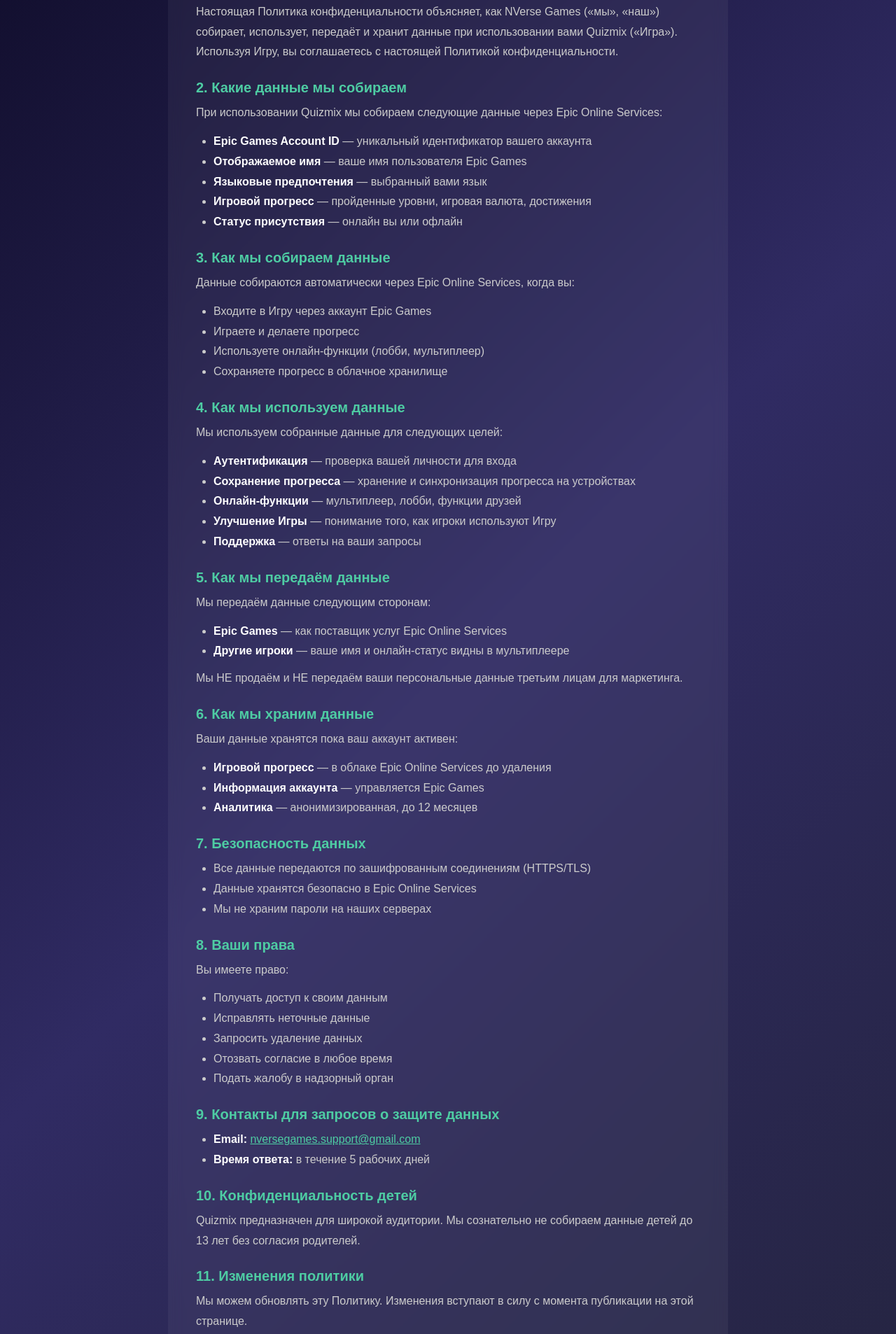
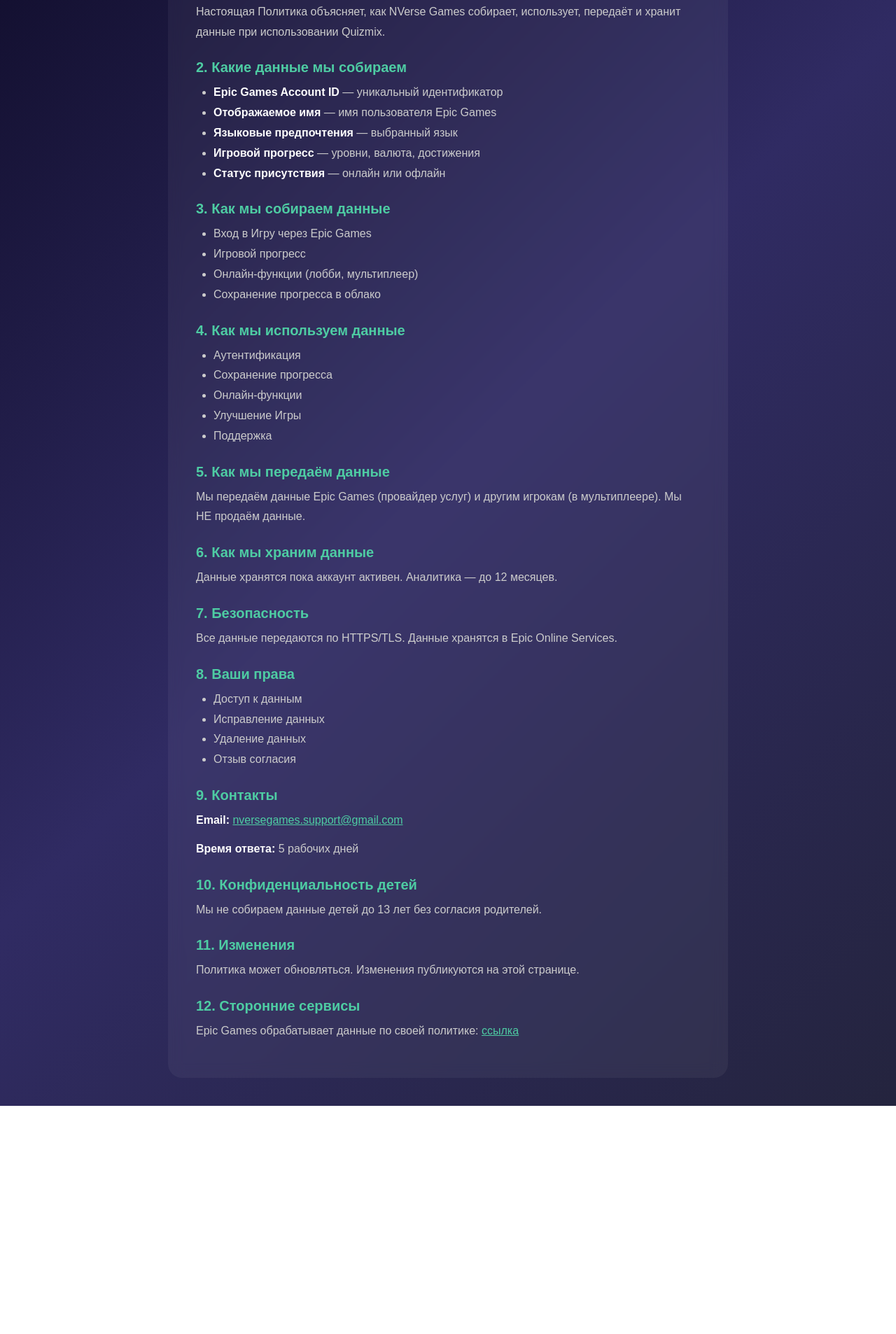
Before and after one commit to nversegames/NVerse-Games, a plain HTML site: page privacy-policy.html in a window 1280 px wide. Shown: the part 216-2122 px from the top of the page at 70% size. After the commit the page ends 1796 px from the top, so only its background shows below. Drawn offline with Linux system fonts and the light colour scheme.

Commit message:
Update privacy-policy.html

```diff
--- a/privacy-policy.html
+++ b/privacy-policy.html
@@ -3,7 +3,7 @@
 <head>
   <meta charset="UTF-8">
   <meta name="viewport" content="width=device-width, initial-scale=1.0">
-  <title>Политика конфиденциальности - NVerse Games</title>
+  <title>Privacy Policy - NVerse Games</title>
   <style>
     * {
       margin: 0;
@@ -46,7 +46,6 @@
       cursor: pointer;
       font-size: 14px;
       transition: all 0.3s;
-      text-decoration: none;
     }
 
     .lang-btn:hover, .lang-btn.active {
@@ -88,99 +87,159 @@
     strong {
       color: #fff;
     }
+
+    .lang-content {
+      display: none;
+    }
+
+    .lang-content.active {
+      display: block;
+    }
   </style>
 </head>
 <body>
   <div class="lang-switch">
-    <a href="privacy-policy.html" class="lang-btn active">🇷🇺 RU</a>
-    <a href="privacy-policy-en.html" class="lang-btn">🇬🇧 EN</a>
+    <button class="lang-btn active" onclick="switchLang('ru')">🇷🇺 RU</button>
+    <button class="lang-btn" onclick="switchLang('en')">🇬🇧 EN</button>
   </div>
 
   <div class="container">
+    <div id="ru-content" class="lang-content active">
       <h1>Политика конфиденциальности - Quizmix</h1>
       <p style="text-align:center;"><strong>Последнее обновление: 24 августа 2026 г.</strong></p>
 
       <h2>1. Введение</h2>
-    <p>Настоящая Политика конфиденциальности объясняет, как NVerse Games («мы», «наш») собирает, использует, передаёт и хранит данные при использовании вами Quizmix («Игра»). Используя Игру, вы соглашаетесь с настоящей Политикой конфиденциальности.</p>
+      <p>Настоящая Политика объясняет, как NVerse Games собирает, использует, передаёт и хранит данные при использовании Quizmix.</p>
 
       <h2>2. Какие данные мы собираем</h2>
-    <p>При использовании Quizmix мы собираем следующие данные через Epic Online Services:</p>
       <ul>
-      <li><strong>Epic Games Account ID</strong> — уникальный идентификатор вашего аккаунта</li>
-      <li><strong>Отображаемое имя</strong> — ваше имя пользователя Epic Games</li>
-      <li><strong>Языковые предпочтения</strong> — выбранный вами язык</li>
-      <li><strong>Игровой прогресс</strong> — пройденные уровни, игровая валюта, достижения</li>
-      <li><strong>Статус присутствия</strong> — онлайн вы или офлайн</li>
+        <li><strong>Epic Games Account ID</strong> — уникальный идентификатор</li>
+        <li><strong>Отображаемое имя</strong> — имя пользователя Epic Games</li>
+        <li><strong>Языковые предпочтения</strong> — выбранный язык</li>
+        <li><strong>Игровой прогресс</strong> — уровни, валюта, достижения</li>
+        <li><strong>Статус присутствия</strong> — онлайн или офлайн</li>
       </ul>
 
       <h2>3. Как мы собираем данные</h2>
-    <p>Данные собираются автоматически через Epic Online Services, когда вы:</p>
       <ul>
-      <li>Входите в Игру через аккаунт Epic Games</li>
-      <li>Играете и делаете прогресс</li>
-      <li>Используете онлайн-функции (лобби, мультиплеер)</li>
-      <li>Сохраняете прогресс в облачное хранилище</li>
+        <li>Вход в Игру через Epic Games</li>
+        <li>Игровой прогресс</li>
+        <li>Онлайн-функции (лобби, мультиплеер)</li>
+        <li>Сохранение прогресса в облако</li>
       </ul>
 
       <h2>4. Как мы используем данные</h2>
-    <p>Мы используем собранные данные для следующих целей:</p>
       <ul>
-      <li><strong>Аутентификация</strong> — проверка вашей личности для входа</li>
-      <li><strong>Сохранение прогресса</strong> — хранение и синхронизация прогресса на устройствах</li>
-      <li><strong>Онлайн-функции</strong> — мультиплеер, лобби, функции друзей</li>
-      <li><strong>Улучшение Игры</strong> — понимание того, как игроки используют Игру</li>
-      <li><strong>Поддержка</strong> — ответы на ваши запросы</li>
+        <li>Аутентификация</li>
+        <li>Сохранение прогресса</li>
+        <li>Онлайн-функции</li>
+        <li>Улучшение Игры</li>
+        <li>Поддержка</li>
       </ul>
 
       <h2>5. Как мы передаём данные</h2>
-    <p>Мы передаём данные следующим сторонам:</p>
-    <ul>
-      <li><strong>Epic Games</strong> — как поставщик услуг Epic Online Services</li>
-      <li><strong>Другие игроки</strong> — ваше имя и онлайн-статус видны в мультиплеере</li>
-    </ul>
-    <p>Мы НЕ продаём и НЕ передаём ваши персональные данные третьим лицам для маркетинга.</p>
+      <p>Мы передаём данные Epic Games (провайдер услуг) и другим игрокам (в мультиплеере). Мы НЕ продаём данные.</p>
 
       <h2>6. Как мы храним данные</h2>
-    <p>Ваши данные хранятся пока ваш аккаунт активен:</p>
+      <p>Данные хранятся пока аккаунт активен. Аналитика — до 12 месяцев.</p>
+
+      <h2>7. Безопасность</h2>
+      <p>Все данные передаются по HTTPS/TLS. Данные хранятся в Epic Online Services.</p>
+
+      <h2>8. Ваши права</h2>
       <ul>
-      <li><strong>Игровой прогресс</strong> — в облаке Epic Online Services до удаления</li>
-      <li><strong>Информация аккаунта</strong> — управляется Epic Games</li>
-      <li><strong>Аналитика</strong> — анонимизированная, до 12 месяцев</li>
+        <li>Доступ к данным</li>
+        <li>Исправление данных</li>
+        <li>Удаление данных</li>
+        <li>Отзыв согласия</li>
       </ul>
 
-    <h2>7. Безопасность данных</h2>
+      <h2>9. Контакты</h2>
+      <p><strong>Email:</strong> <a href="mailto:nversegames.support@gmail.com">nversegames.support@gmail.com</a></p>
+      <p><strong>Время ответа:</strong> 5 рабочих дней</p>
+
+      <h2>10. Конфиденциальность детей</h2>
+      <p>Мы не собираем данные детей до 13 лет без согласия родителей.</p>
+
+      <h2>11. Изменения</h2>
+      <p>Политика может обновляться. Изменения публикуются на этой странице.</p>
+
+      <h2>12. Сторонние сервисы</h2>
+      <p>Epic Games обрабатывает данные по своей политике: <a href="https://www.epicgames.com/site/en-US/privacypolicy">ссылка</a></p>
+    </div>
+
+    <div id="en-content" class="lang-content">
+      <h1>Privacy Policy - Quizmix</h1>
+      <p style="text-align:center;"><strong>Last updated: August 24, 2026</strong></p>
+
+      <h2>1. Introduction</h2>
+      <p>This Privacy Policy explains how NVerse Games collects, uses, shares, and retains data when you use Quizmix.</p>
+
+      <h2>2. Data We Collect</h2>
       <ul>
-      <li>Все данные передаются по зашифрованным соединениям (HTTPS/TLS)</li>
-      <li>Данные хранятся безопасно в Epic Online Services</li>
-      <li>Мы не храним пароли на наших серверах</li>
+        <li><strong>Epic Games Account ID</strong> - unique identifier</li>
+        <li><strong>Display Name</strong> - Epic Games username</li>
+        <li><strong>Language preference</strong> - selected language</li>
+        <li><strong>Game progress</strong> - levels, currency, achievements</li>
+        <li><strong>Online presence</strong> - online or offline status</li>
       </ul>
 
-    <h2>8. Ваши права</h2>
-    <p>Вы имеете право:</p>
+      <h2>3. How We Collect Data</h2>
       <ul>
-      <li>Получать доступ к своим данным</li>
-      <li>Исправлять неточные данные</li>
-      <li>Запросить удаление данных</li>
-      <li>Отозвать согласие в любое время</li>
-      <li>Подать жалобу в надзорный орган</li>
+        <li>Login via Epic Games</li>
+        <li>Game progression</li>
+        <li>Online features (lobbies, multiplayer)</li>
+        <li>Cloud save</li>
       </ul>
 
-    <h2>9. Контакты для запросов о защите данных</h2>
+      <h2>4. How We Use Data</h2>
       <ul>
-      <li><strong>Email:</strong> <a href="mailto:nversegames.support@gmail.com">nversegames.support@gmail.com</a></li>
-      <li><strong>Время ответа:</strong> в течение 5 рабочих дней</li>
+        <li>Authentication</li>
+        <li>Save progress</li>
+        <li>Online features</li>
+        <li>Improve the Game</li>
+        <li>Customer support</li>
       </ul>
 
-    <h2>10. Конфиденциальность детей</h2>
-    <p>Quizmix предназначен для широкой аудитории. Мы сознательно не собираем данные детей до 13 лет без согласия родителей.</p>
+      <h2>5. How We Share Data</h2>
+      <p>We share data with Epic Games (service provider) and other players (in multiplayer). We do NOT sell data.</p>
 
-    <h2>11. Изменения политики</h2>
-    <p>Мы можем обновлять эту Политику. Изменения вступают в силу с момента публикации на этой странице.</p>
+      <h2>6. How We Retain Data</h2>
+      <p>Data is retained while your account is active. Analytics - up to 12 months.</p>
 
-    <h2>12. Сторонние сервисы</h2>
-    <p>Quizmix использует Epic Online Services. Epic Games обрабатывает данные согласно своей политике: <a href="https://www.epicgames.com/site/en-US/privacypolicy">https://www.epicgames.com/site/en-US/privacypolicy</a></p>
+      <h2>7. Security</h2>
+      <p>All data is transmitted over HTTPS/TLS. Data is stored securely in Epic Online Services.</p>
 
-    <p style="text-align:center; margin-top:30px;"><strong>Используя Quizmix, вы подтверждаете, что прочитали и поняли эту Политику.</strong></p>
+      <h2>8. Your Rights</h2>
+      <ul>
+        <li>Access your data</li>
+        <li>Correct data</li>
+        <li>Delete data</li>
+        <li>Withdraw consent</li>
+      </ul>
+
+      <h2>9. Contact</h2>
+      <p><strong>Email:</strong> <a href="mailto:nversegames.support@gmail.com">nversegames.support@gmail.com</a></p>
+      <p><strong>Response time:</strong> 5 business days</p>
+
+      <h2>10. Children's Privacy</h2>
+      <p>We do not knowingly collect data from children under 13 without parental consent.</p>
+
+      <h2>11. Changes</h2>
+      <p>This policy may be updated. Changes are posted on this page.</p>
+
+      <h2>12. Third-Party Services</h2>
+      <p>Epic Games handles data per their policy: <a href="https://www.epicgames.com/site/en-US/privacypolicy">link</a></p>
     </div>
+  </div>
+
+  <script>
+    function switchLang(lang) {
+      document.querySelectorAll('.lang-content').forEach(el => el.classList.remove('active'));
+      document.getElementById(lang + '-content').classList.add('active');
+      document.querySelectorAll('.lang-btn').forEach(btn => btn.classList.remove('active'));
+      event.target.classList.add('active');
+    }
+  </script>
 </body>
 </html>
```
Lines whose indentation alone changed are shown as unchanged.
